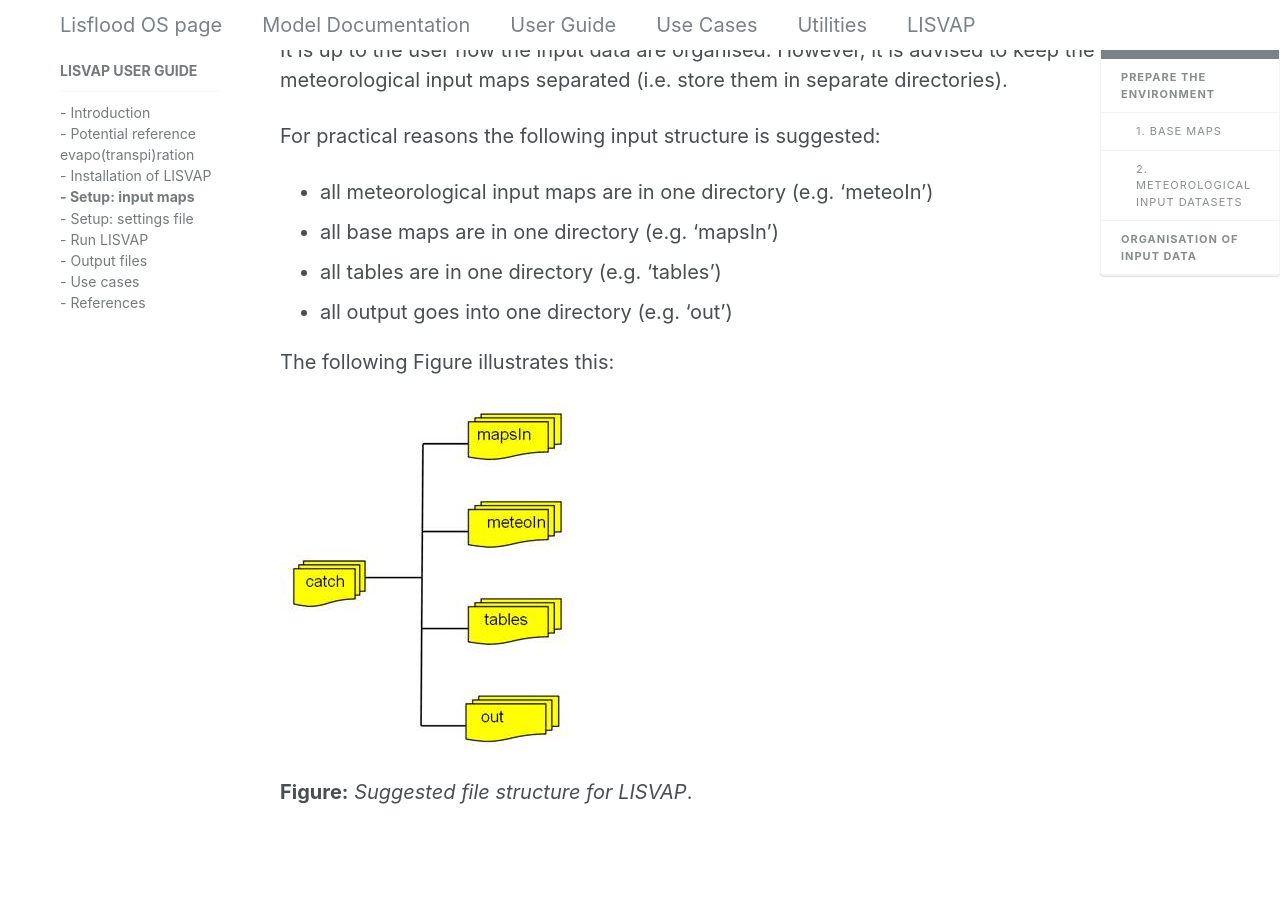
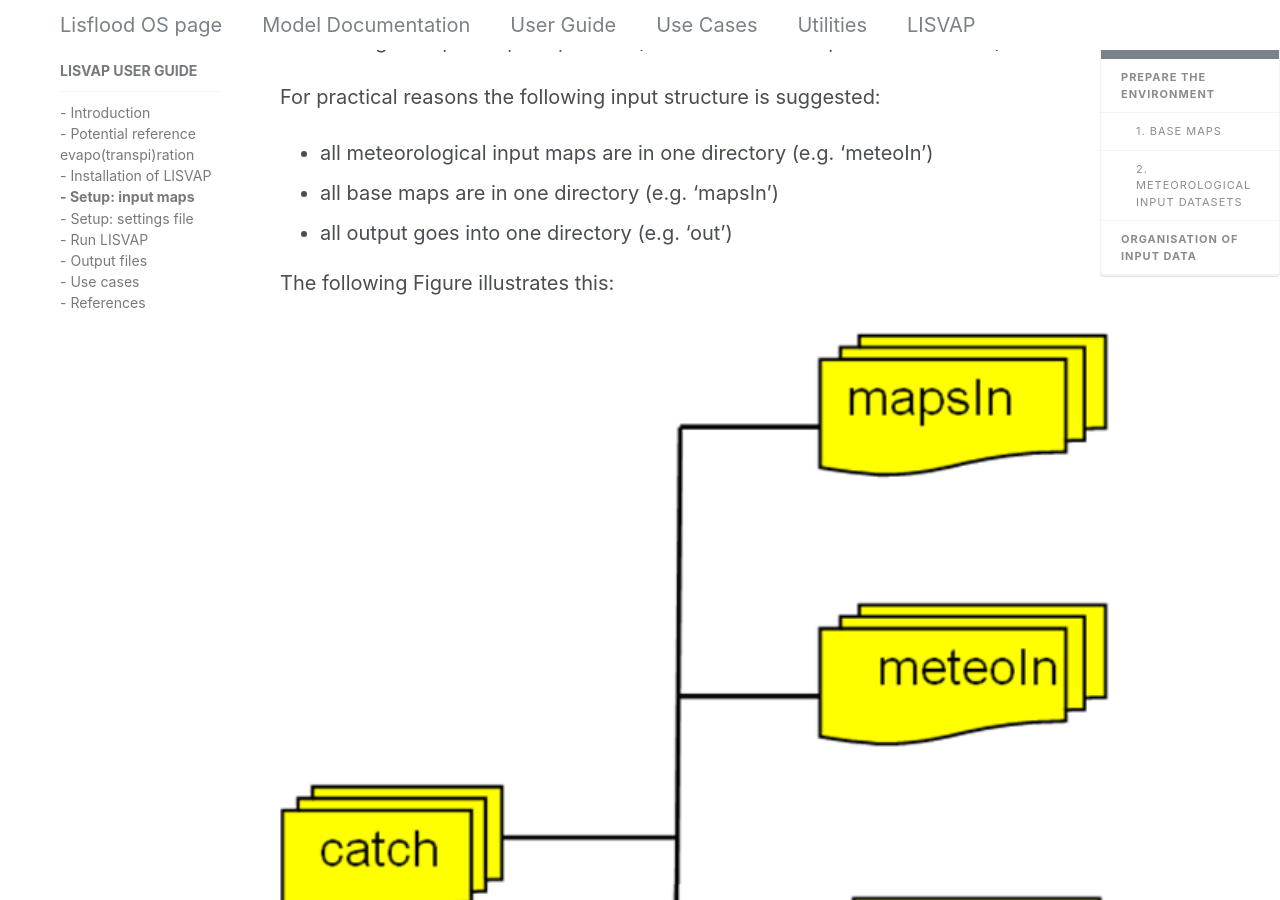
Before and after one commit to ec-jrc/lisflood-lisvap, a Jekyll site: the page built from 3_1_LISVAP_setup/index.md, in a window 1280 px wide and 900 px high, scrolled down 3798 px. Built offline with Jekyll 4.4.1, drawn with Linux system fonts in a browser that asks for light colours; nearby versions of some CDN libraries; our own code applies the rules of GitHub Pages for plain Markdown files; formulas are drawn with MathJax 3; some of the changed text lies outside the part shown.

Commit message:
Added input data for GLOFAS test, removed Longitude, removed Tables

```diff
--- a/3_1_LISVAP_setup/index.md
+++ b/3_1_LISVAP_setup/index.md
@@ -133,14 +131,13 @@
 
 - all meteorological input maps are in one directory (e.g. ‘meteoIn’)
 - all base maps are in one directory (e.g. ‘mapsIn’)
-- all tables are in one directory (e.g. ‘tables’)
 - all output goes into one directory (e.g. ‘out’)
 
 
 The following Figure illustrates this:
 
 
-![img](../media/figure3.jpg)
+![img](../media/FoldersLISVAP.png)
 
 
 **Figure:** *Suggested file structure for LISVAP*.
```
Also changed, not shown: other parts of 3_1_LISVAP_setup/index.md (+0 -2 lines).
